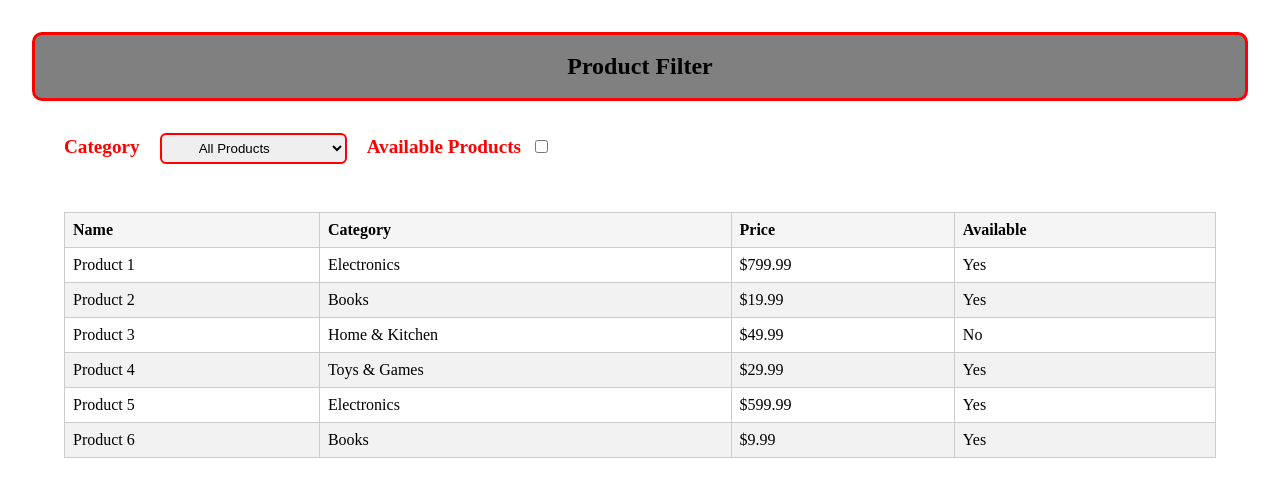
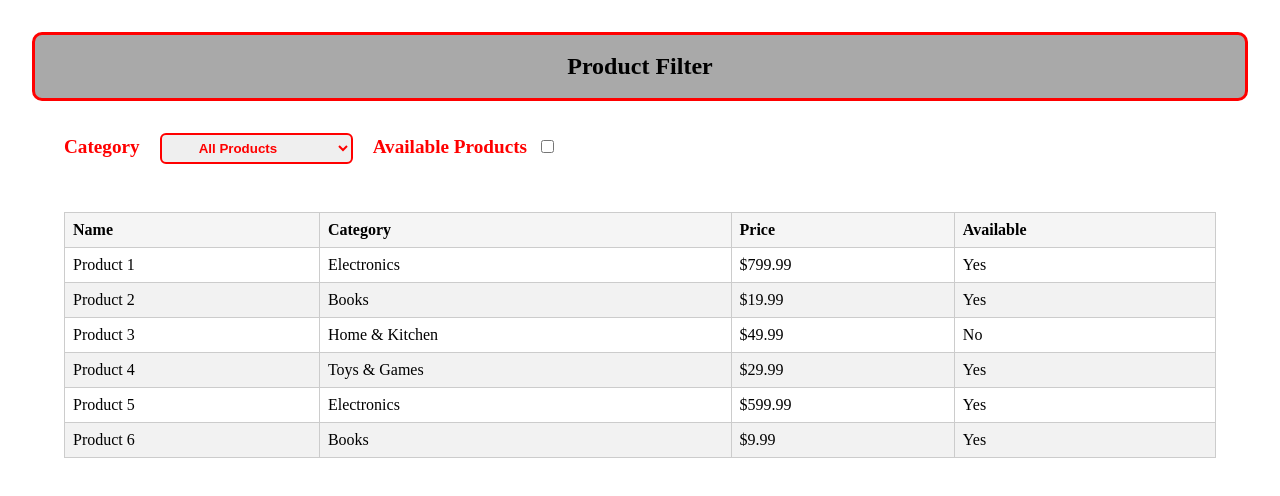
Before and after one commit to Vaibhavdesai99/Assignment-UI-12thMen-Times, a plain HTML site: page Filter-Implementation/index.html in a window 1280 px wide. In both pictures the pointer is over the element "Product Filter". Drawn offline with Linux system fonts and the light colour scheme.

Commit message:
Applied style to table and added hover effect

```diff
--- a/Filter-Implementation/index.css
+++ b/Filter-Implementation/index.css
@@ -60,14 +60,30 @@ label {
 }
 
 select {
+  cursor: pointer;
   padding: 5px 33px;
   margin-left: 1rem;
   margin-right: 1rem;
   border: 2px solid red;
   border-radius: 6px;
+  font-size: revert;
+  font-weight: bold;
+  color: red;
+  transition: border-color 0.3s ease-in-out;
 }
 
 input[type="checkbox"] {
   margin-left: 10px;
   accent-color: red;
+  cursor: pointer;
 }
+
+header:hover {
+  background: darkgray;
+}
+
+#productTable tr:hover {
+  background-color: #e0e0e0;
+  transform: scale(1.05); /* Add a zoom effect */
+  transition: background-color 0.3s ease-in-out, transform 0.3s ease-in-out;
+}
```
